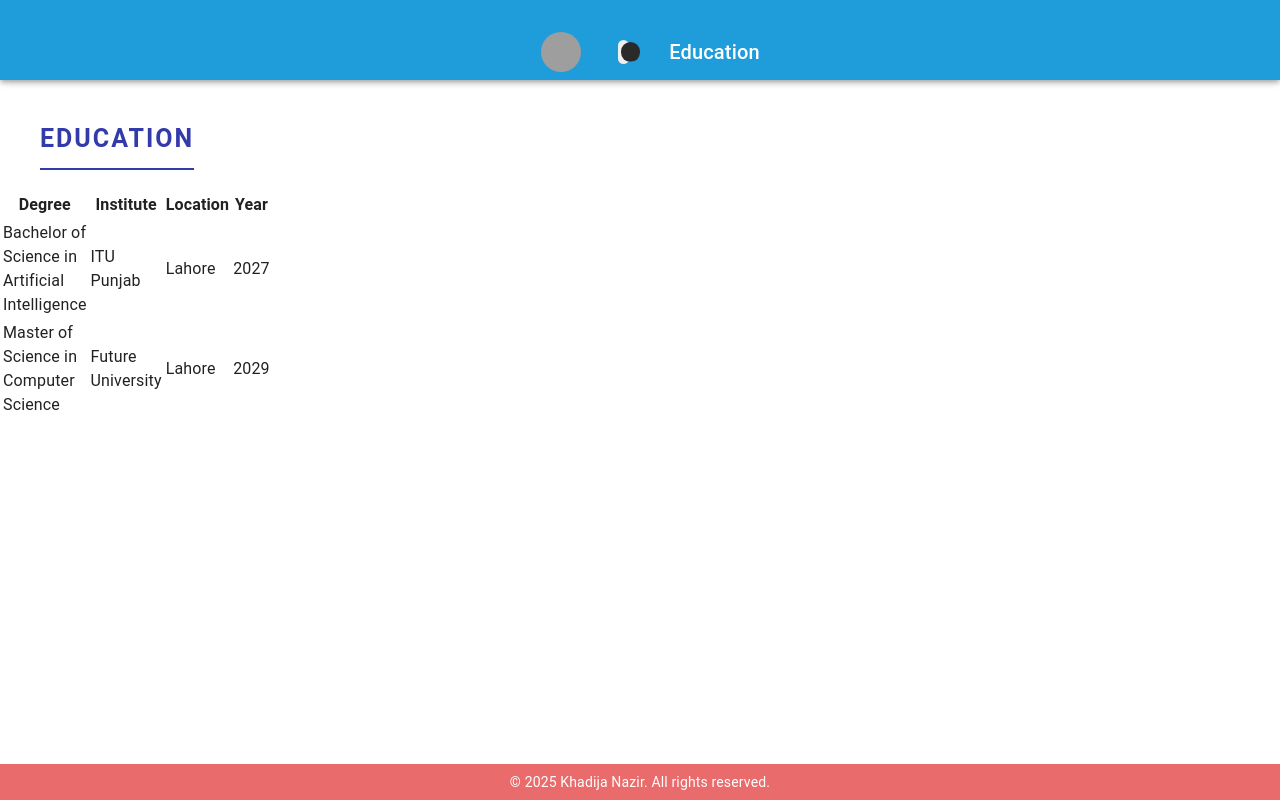
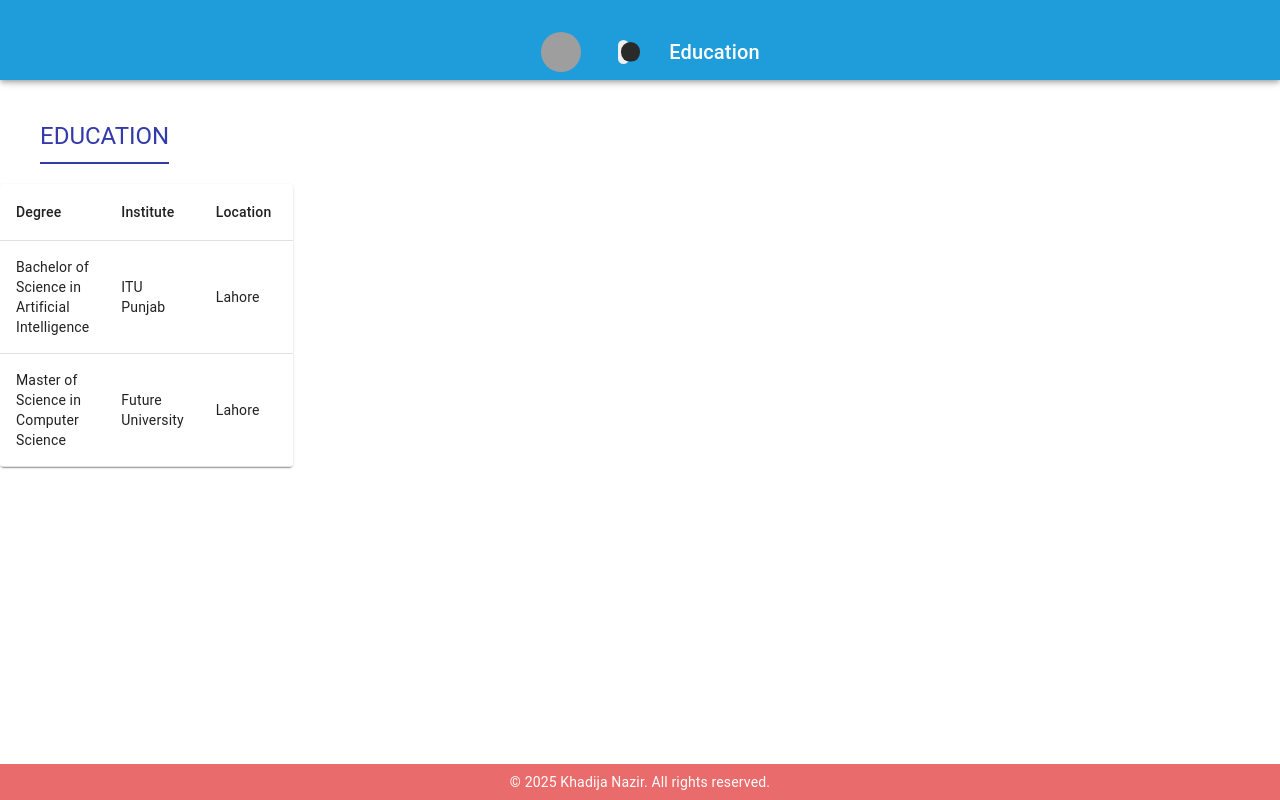
Before and after one commit to KhadijaNazir003/react-css-portfolio, a React (Create React App) app: page /education in a window 1280 px wide. Built offline with nearby package versions, Linux system fonts and the light colour scheme; grey boxes are pictures that could not be loaded; some icons are missing.

Commit message:
used mui table

```diff
--- a/src/pages/Education.js
+++ b/src/pages/Education.js
@@ -1,42 +1,59 @@
 // src/pages/Education.js
 import React from "react";
+import {
+  TableContainer,
+  Table,
+  TableHead,
+  TableRow,
+  TableCell,
+  TableBody,
+  Paper,
+  Typography,
+} from "@mui/material";
 
 export default function Education() {
+  const rows = [
+    {
+      degree: "Bachelor of Science in Artificial Intelligence",
+      institute: "ITU Punjab",
+      location: "Lahore",
+      year: "2027",
+    },
+    {
+      degree: "Master of Science in Computer Science",
+      institute: "Future University",
+      location: "Lahore",
+      year: "2029",
+    },
+  ];
+
   return (
     <div className="right">
-      <div className="section-heading" id="education">
+      <Typography variant="h5" className="section-heading" id="education">
         Education
-      </div>
-      <div>
-        <table
-          id="education-table"
-          className="table table-striped"
-          style={{ maxWidth: "65vw", margin: "0 auto" }}
-        >
-          <thead>
-            <tr>
-              <th scope="col">Degree</th>
-              <th scope="col">Institute</th>
-              <th scope="col">Location</th>
-              <th scope="col">Year</th>
-            </tr>
-          </thead>
-          <tbody>
-            <tr>
-              <td>Bachelor of Science in Artificial Intelligence</td>
-              <td>ITU Punjab</td>
-              <td>Lahore</td>
-              <td>2027</td>
-            </tr>
-            <tr>
-              <td>Master of Science in Computer Science</td>
-              <td>Future University</td>
-              <td>Lahore</td>
-              <td>2029</td>
-            </tr>
-          </tbody>
-        </table>
-      </div>
+      </Typography>
+      <TableContainer component={Paper} className="education-table-container">
+        <Table className="table table-striped" aria-label="education table">
+          <TableHead>
+            <TableRow>
+              <TableCell>Degree</TableCell>
+              <TableCell>Institute</TableCell>
+              <TableCell>Location</TableCell>
+              <TableCell>Year</TableCell>
+            </TableRow>
+          </TableHead>
+          <TableBody>
+            {rows.map((row) => (
+              <TableRow key={row.degree}>
+                <TableCell>{row.degree}</TableCell>
+                <TableCell>{row.institute}</TableCell>
+                <TableCell>{row.location}</TableCell>
+                <TableCell>{row.year}</TableCell>
+              </TableRow>
+            ))}
+          </TableBody>
+        </Table>
+      </TableContainer>
     </div>
   );
 }
```
